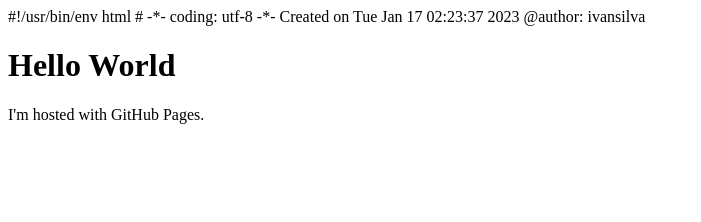
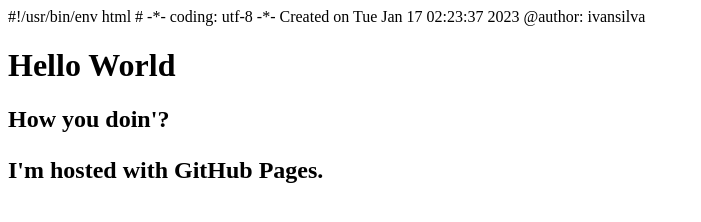
Before and after one commit to insa40/insa40.github.io, a plain HTML site: page index.html in a window 1280 px wide. Shown: the whole page, without its empty margins (0-701 px from the left). Drawn offline with Linux system fonts and the light colour scheme.

Commit message:
Update index.html

```diff
--- a/index.html
+++ b/index.html
@@ -8,6 +8,7 @@ Created on Tue Jan 17 02:23:37 2023
 <html>
 <body>
 <h1>Hello World</h1>
+<h2>How you doin'?<h2>
 <p>I'm hosted with GitHub Pages.</p>
 </body>
 </html>
```
